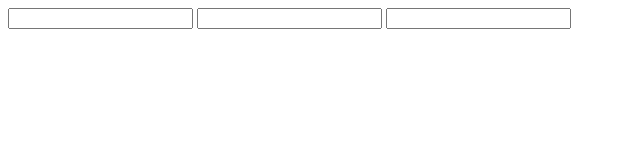
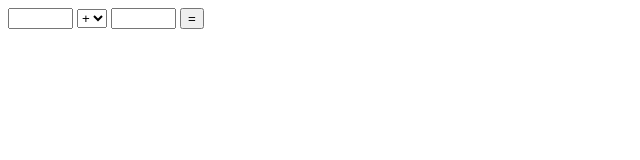
Before and after one commit to suryabhan29/17dec2022-simple-calculator, a plain HTML site: page index.html in a window 1280 px wide. Shown: the whole page, without its empty margins (0-640 px from the left). Drawn offline with Linux system fonts and the light colour scheme.

Commit message:
create a calcultor with htm form any many js concepts

```diff
--- a/index.html
+++ b/index.html
@@ -5,12 +5,109 @@
         <meta http-equiv="X-UA-Compatible" content="IE=edge">
         <meta name="viewport" content="width=device-width, initial-scale=1.0">
         <title>create a simple calculator with html forms</title>
+
+
+        <script>
+            // before the closing of head tag
+        </script>
     </head>
     <body>
-        <form>
-            <input type="text" name="number1">
-            <input type="text" name="operator">
-            <input type="text" name="number2">
+        <form style="display: inline-block;">
+            <input type="text" name="number1" size="5">
+            <select name="operator">
+                <option value="+">+</option>
+                <option value="-">-</option>
+                <option value="*">*</option>
+                <option value="/">/</option>
+            </select>
+            <input type="text" name="number2" size="5">
+            <input type="button" value="=" onclick="anil('Ok')">
         </form>
+        <span id="result" style="display:inline-block;"></span>
+        <script>
+            // before the closing of body tag
+            // before the closing of body tag is the best place to write js code
+
+            //1.Function defination
+
+            // global variabal
+            let n1 =  document.querySelector("input[name=\"number1\"]");  //object.method  // Es6 2015
+            let n2 =  document.querySelector("input[name=\"number2\"]");  //object.method  // Es6 2015
+
+            let rslt = document.getElementById('result');
+            let op = document.querySelector('select[name="operator"]');
+
+           // console.log( typeof n1.value);
+           // console.log( typeof n2.value);
+
+
+
+            function anil(x,y,z){      // formal argument
+                // function body
+              //  console.log( typeof n1.value)
+              //  console.log( typeof n2.value)
+
+                // string--->number
+
+
+                // Explicit converstion from string to number
+                var x = parseFloat(n1.value);
+                var y = parseFloat(n2.value);
+
+              //  console.log(typeof x)
+             //   console.log(typeof y)
+
+              //  console.log(x + y)
+
+              //  console.log(rslt);
+
+                    /*
+                        switch(expression) {
+                        case x:
+                        // code block
+                        break;
+                        case y:
+                        // code block
+                        break;
+                        default:
+                        // code block
+                        }
+                    */
+                   console.log(op.value);
+                   switch(op.value){
+                    case '+':
+                        console.log(x + y);
+                        rslt.innerHTML = x + y;
+                        break;
+                    case '-':
+                        console.log(x - y);
+                        rslt.innerHTML = x - y;
+                        break;
+                    case '*':
+                        console.log(x * y);
+                        rslt.innerHTML = x * y;
+                        break;
+                    case '/':
+                        console.log(x / y);
+                        rslt.innerHTML = x / y;
+                        break
+                    default:
+                      //  console.log(op.value)
+                        console.log("Invaid operation")
+                   }
+
+              //  console.log(op.value);
+
+              //  rslt.innerHTML = x + y ;
+
+               // n1 = parseFloat(n1.value);
+               // n2 = parseFloat(n2.value);
+               // console.log( typeof n1);
+               // console.log( typeof n2);
+
+              //  console.log(n1 + n2)      // "10" ----> 10
+                // every function return something/result
+            }
+        </script>
     </body>
 </html>
```
Also changed, not shown: instruction.txt.
